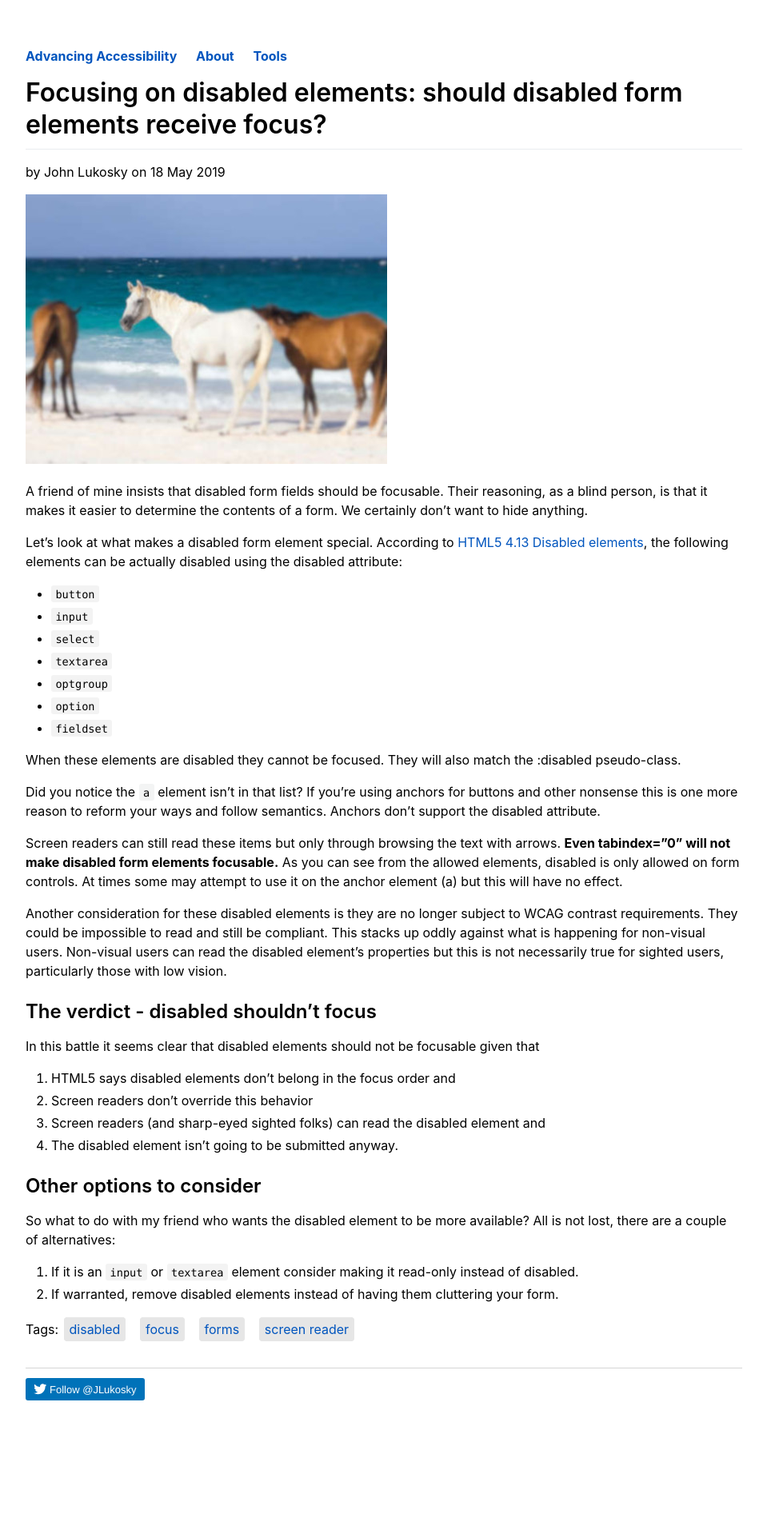
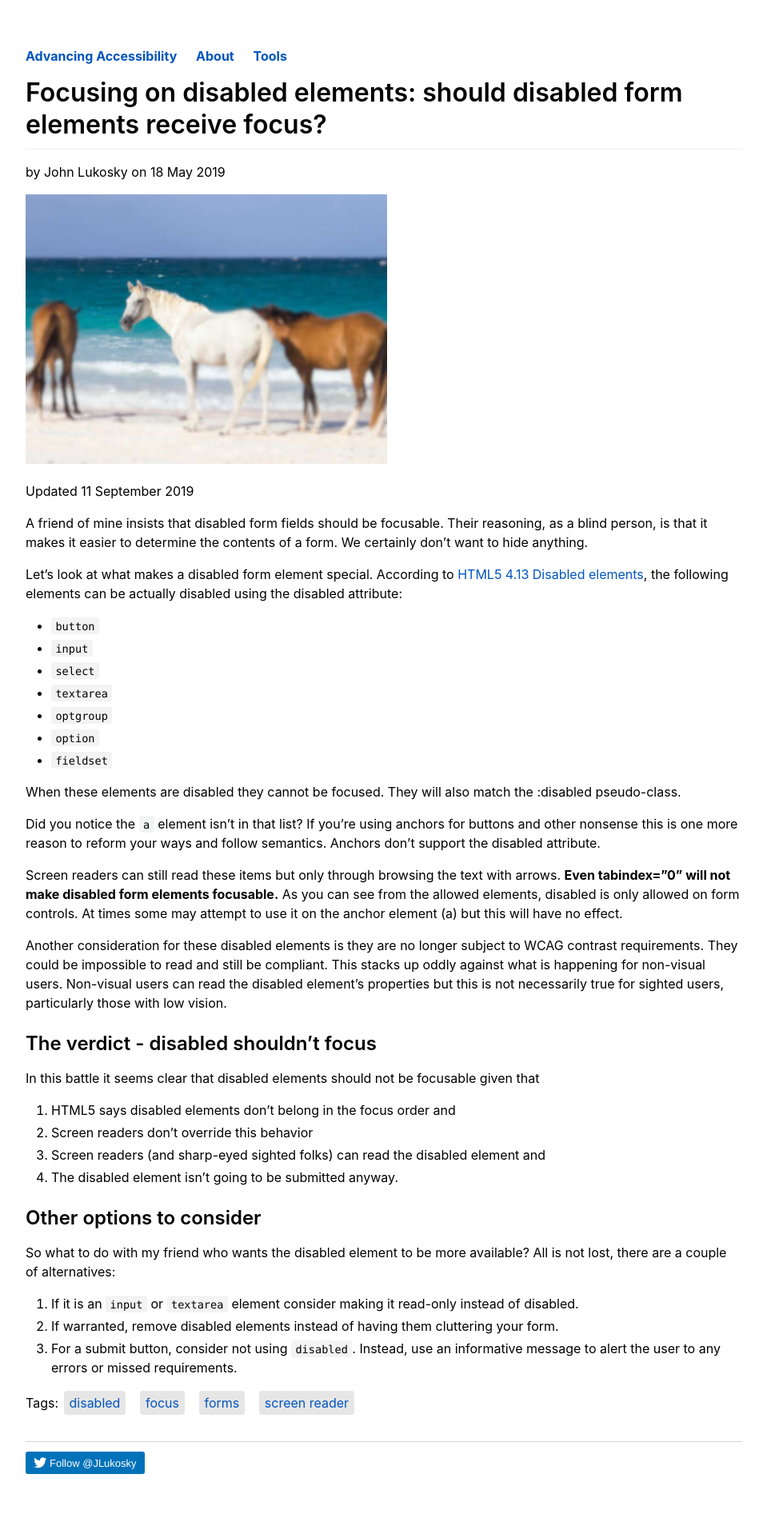
Before and after one commit to jlukosky/jlukosky, a Jekyll site: the page built from _posts/2019-05-16-Focusing-on-disabled-elements.md, in a window 1280 px wide. Shown: the whole page at 80% size, without its empty margins (160-1119 px from the left). Built offline with Jekyll 4.4.1, drawn with Linux system fonts in a browser that asks for light colours; before the commit the page ends 1811 px from its top, so only the background shows below that.

Commit message:
disabled article updates

```diff
--- a/_posts/2019-05-16-Focusing-on-disabled-elements.md
+++ b/_posts/2019-05-16-Focusing-on-disabled-elements.md
@@ -10,6 +10,8 @@ ogimage: "https://jlukosky.github.io/assets/2019/05/horsesblurred.jpg"
 ---
 
 ![A sharply focused horse on a beach next to two blurred horses](/assets/2019/05/horsesblurred.jpg)
+
+Updated 11 September 2019
 
 A friend of mine insists that disabled form fields should be focusable. Their reasoning, as a blind person, is that it makes it easier to determine the contents of a form. We certainly don't want to hide anything.
 
@@ -47,3 +49,4 @@ So what to do with my friend who wants the disabled element to be more available
 
 1. If it is an `input` or `textarea` element consider making it read-only instead of disabled.
 2. If warranted, remove disabled elements instead of having them cluttering your form.
+3. For a submit button, consider not using `disabled`. Instead, use an informative message to alert the user to any errors or missed requirements.
```
